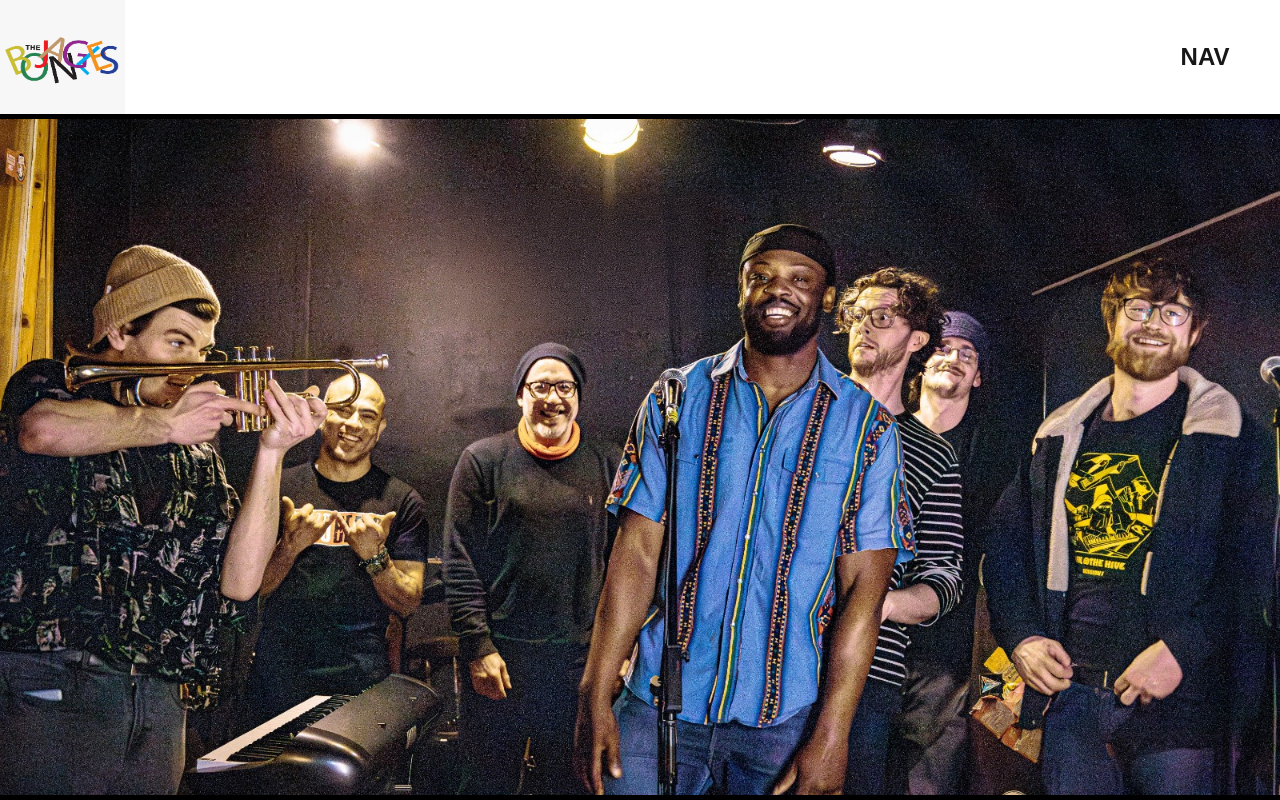
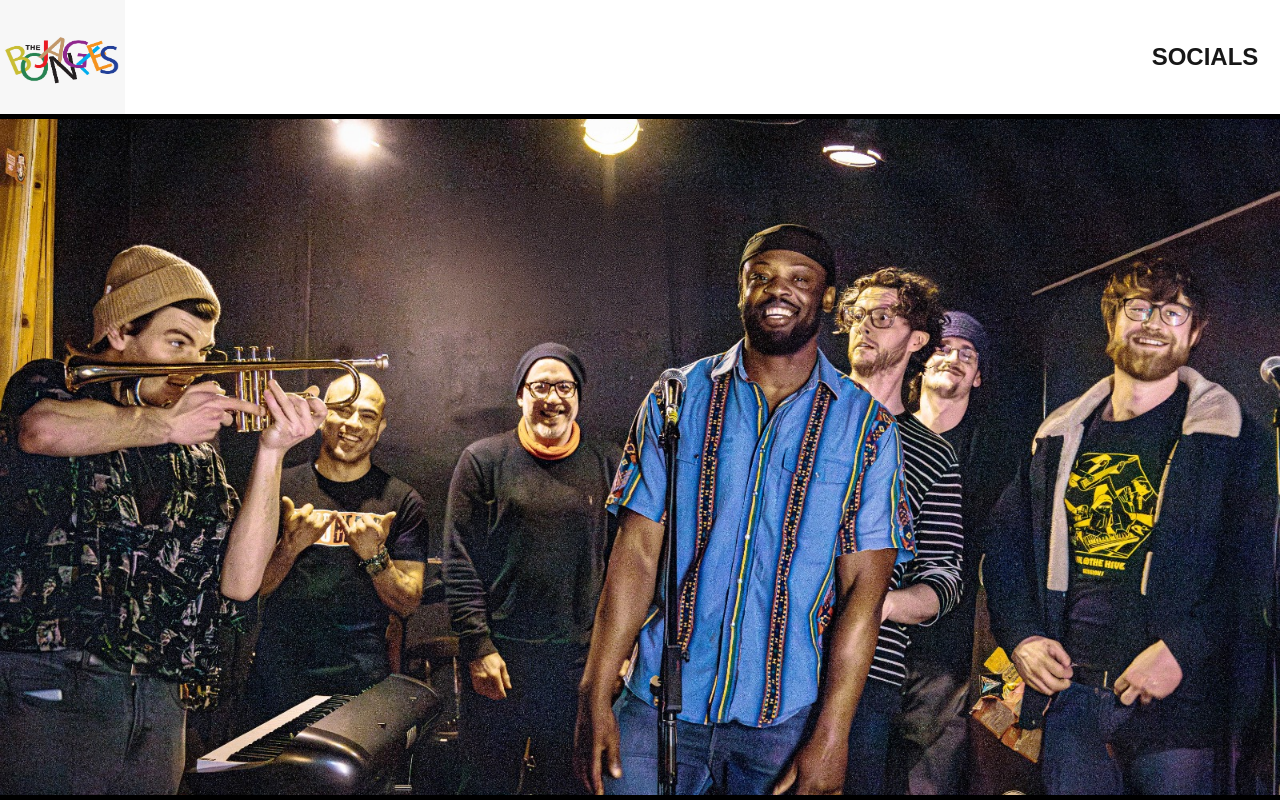
Before and after one commit to Mik20393/the-bojangles-web-app, a Next.js app: page / in a window 1280 px wide. Shown: the top 800 px of the page. Built offline with nearby package versions, Linux system fonts and the light colour scheme.

Commit message:
Change nev menu container to socials container

```diff
--- a/src/app/page.js
+++ b/src/app/page.js
@@ -22,8 +22,8 @@ export default function Home() {
                 objectFit="fill"
               />
             </div>
-            <div className={styles.navMenuContainer}>
-              <h1>NAV</h1>
+            <div className={styles.socialsContainer}>
+              <h1>SOCIALS</h1>
             </div>
           </div>
           <div className={styles.sectionMainContent}>
--- a/src/app/page.module.css
+++ b/src/app/page.module.css
@@ -86,7 +86,7 @@
   align-items: center;
 }
 
-.navMenuContainer {
+.socialsContainer {
   position: absolute;
   top: 0;
   right: 0;
```
